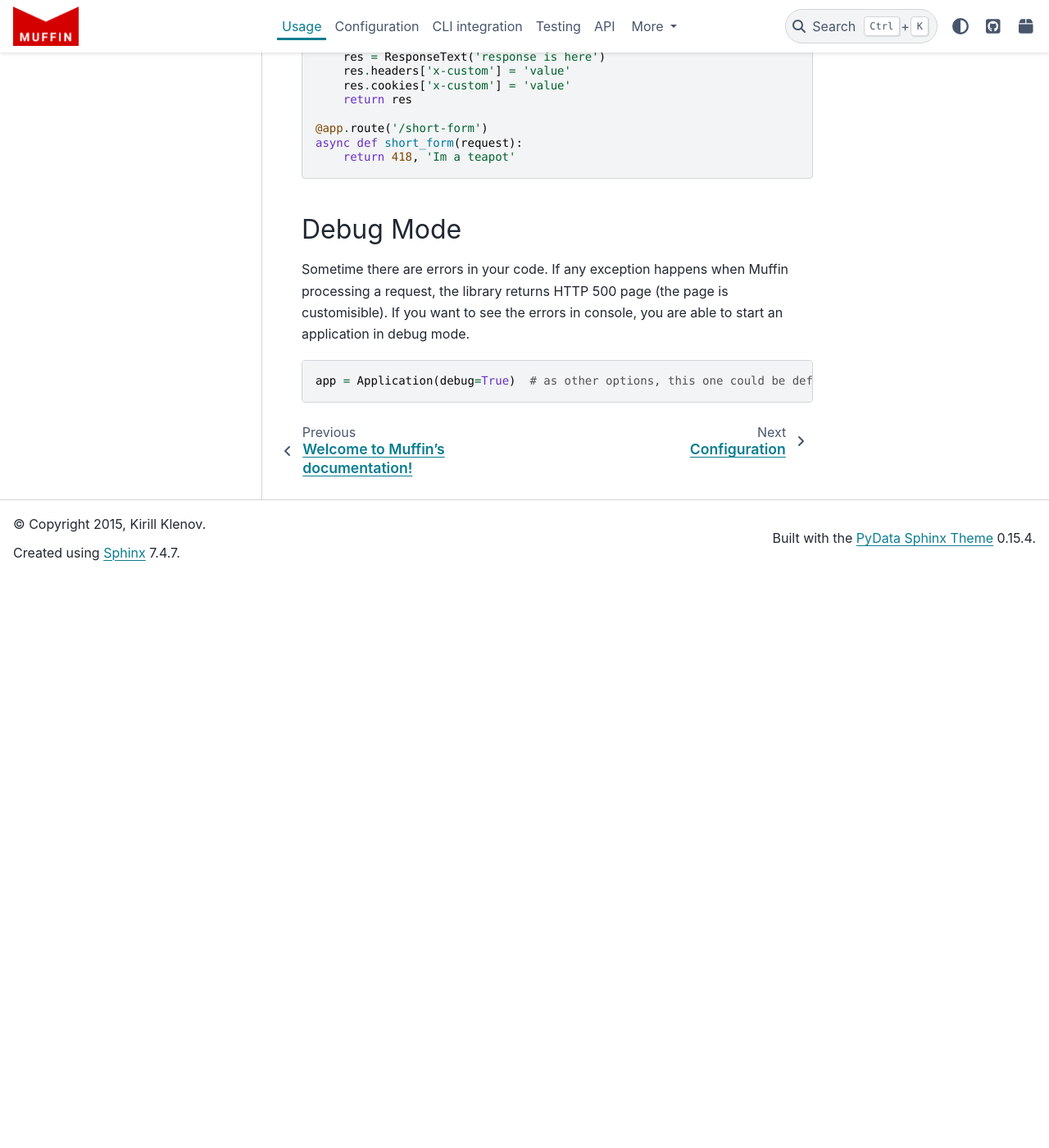
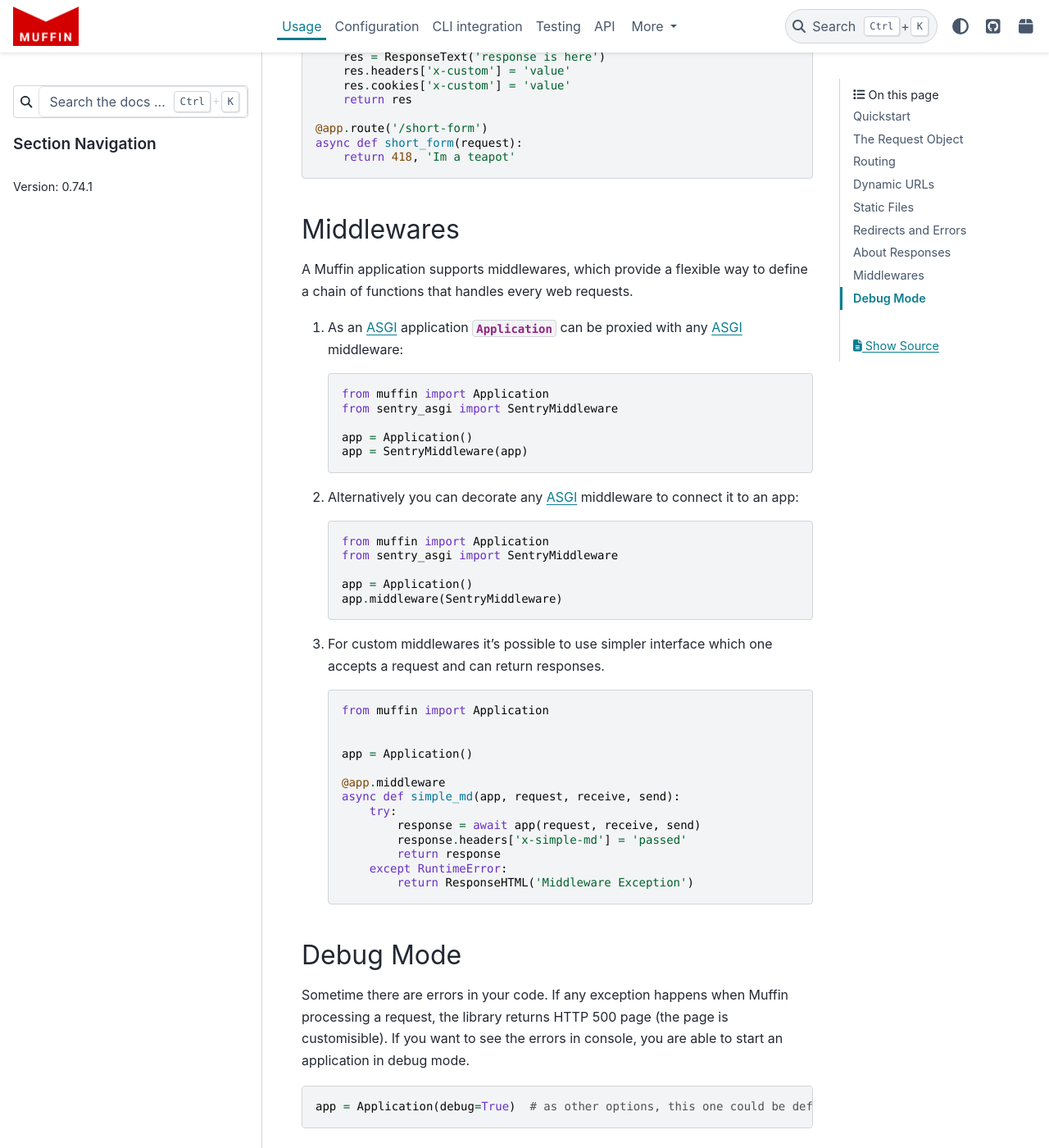
Before and after one commit to klen/muffin, a Sphinx documentation site: the page built from docs/usage.rst, in a window 1280 px wide and 1400 px high, scrolled down 5719 px. Shown: the whole window at 82% size. Built offline with Sphinx 7.4.7 and the PyData theme 0.15.4, drawn with Linux system fonts in a browser that asks for light colours; before the commit the page ends 6422 px from its top, so only the background shows below that.

Commit message:
docs: wip

```diff
--- a/docs/usage.rst
+++ b/docs/usage.rst
@@ -286,6 +286,52 @@
     async def short_form(request):
         return 418, 'Im a teapot'
 
+Middlewares
+-----------
+
+A Muffin application supports middlewares, which provide a flexible way to
+define a chain of functions that handles every web requests.
+
+1. As an ASGI_ application :py:class:`~muffin.Application` can be proxied with
+   any ASGI_ middleware:
+
+   .. code-block:: python
+
+        from muffin import Application
+        from sentry_asgi import SentryMiddleware
+
+        app = Application()
+        app = SentryMiddleware(app)
+
+2. Alternatively you can decorate any ASGI_ middleware to connect it to an app:
+
+   .. code-block:: python
+
+        from muffin import Application
+        from sentry_asgi import SentryMiddleware
+
+        app = Application()
+        app.middleware(SentryMiddleware)
+
+3. For custom middlewares it's possible to use simpler interface which one
+   accepts a request and can return responses.
+
+   .. code-block:: python
+
+        from muffin import Application
+
+
+        app = Application()
+
+        @app.middleware
+        async def simple_md(app, request, receive, send):
+            try:
+                response = await app(request, receive, send)
+                response.headers['x-simple-md'] = 'passed'
+                return response
+            except RuntimeError:
+                return ResponseHTML('Middleware Exception')
+
 Debug Mode
 ----------
 
@@ -297,3 +343,6 @@
 .. code-block:: python
 
    app = Application(debug=True)  # as other options, this one could be defined in configuration modules
+
+
+.. _ASGI: https://asgi.readthedocs.io/en/latest/
```
Also changed, not shown: docs/api.rst (+29 -0 lines).
